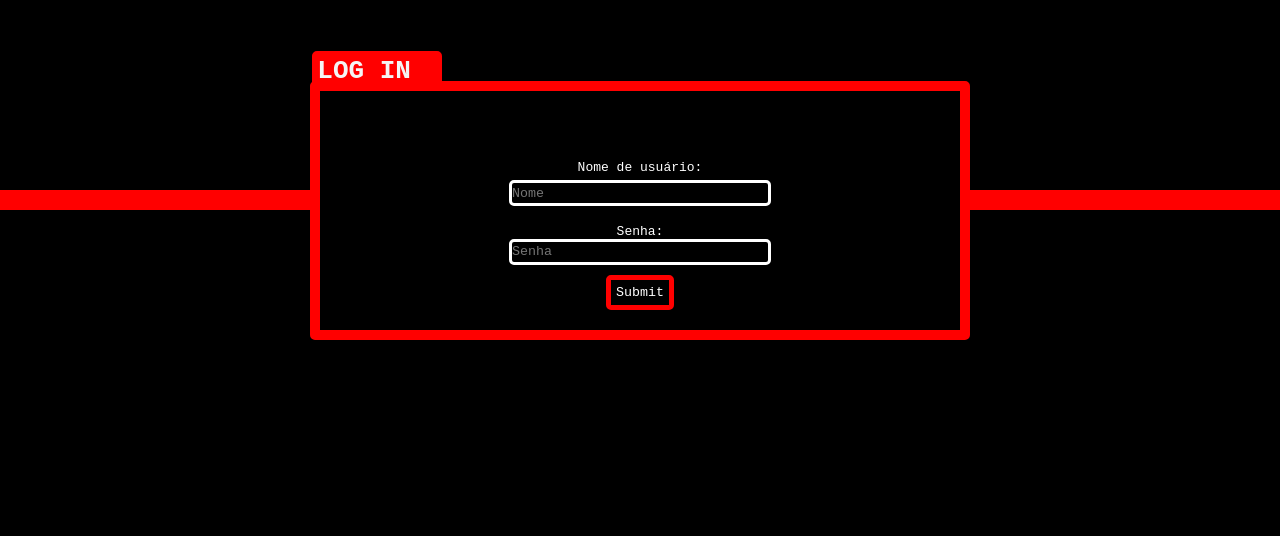
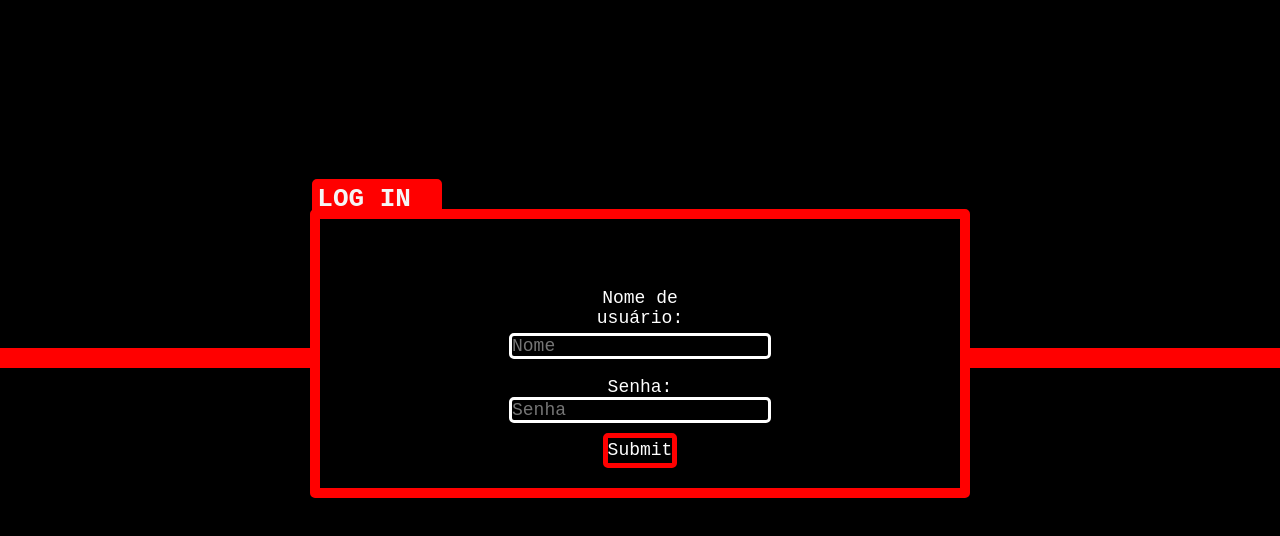
Before and after one commit to DarllanAdrian/thunder-cats, a plain HTML site: page index.html in a window 1280 px wide. Drawn offline with Linux system fonts and the light colour scheme.

Commit message:
Update style-login.css

```diff
--- a/style/style-login.css
+++ b/style/style-login.css
@@ -6,6 +6,9 @@
     background-color: black;
     color: whitesmoke;
     overflow: hidden;
+}
+main{
+    margin-top:10%;
 }
 #titulo{
     margin-left: 24.4%;
@@ -26,6 +29,7 @@
     margin-top: 0;
     margin-bottom: 0%;
     background-color: black;
+    font-size: 18px;
 }
 #psenha{
     text-align: center;
@@ -39,6 +43,7 @@
     background-color: rgb(0, 0, 0);
     border: 5px rgb(0, 0, 0) solid;
     color: rgb(255, 255, 255);
+    font-size: 18px;
 }
 p{
     text-align: center;
@@ -52,6 +57,7 @@ p{
     background-color: rgb(0, 0, 0);
     border: 5px rgb(0, 0, 0) solid;
     color: rgb(255, 255, 255);
+    font-size: 18px;
 }
 #nome{
     width: 40%;
@@ -63,6 +69,7 @@ p{
     background-color: rgb(0, 0, 0);
     border: 3px rgb(255, 255, 255) solid;
     color: whitesmoke;
+    font-size: 18px;
 }
 #senha{
     width: 40%;
@@ -75,12 +82,15 @@ p{
     background-color: rgb(0, 0, 0);
     border: 3px rgb(255, 255, 255) solid;
     color: whitesmoke;
+    font-size: 18px;
 }
 a{
     text-decoration: none;
+    font-size: 18px;
 }
 input{
     text-decoration: none;
+    font-size: 18px;
 }
 .enviar{
     height: 35px;
@@ -88,14 +98,17 @@ input{
     border-radius: 5px ;
     margin: auto;
     margin-bottom: 3.1%;
-    padding: 5px;
+    padding: 0px;
     background-color: rgb(0, 0, 0);
     border: 5px rgb(255, 0, 0) solid;
     color: rgb(255, 255, 255);
+    font-size: 18px;
 }
 .enviar:hover{
     background-color: red;
     cursor: pointer;
+    font-size: 18px;
+    padding: 0px;
 }
 #faixa{
     width: 24.5%;
```
